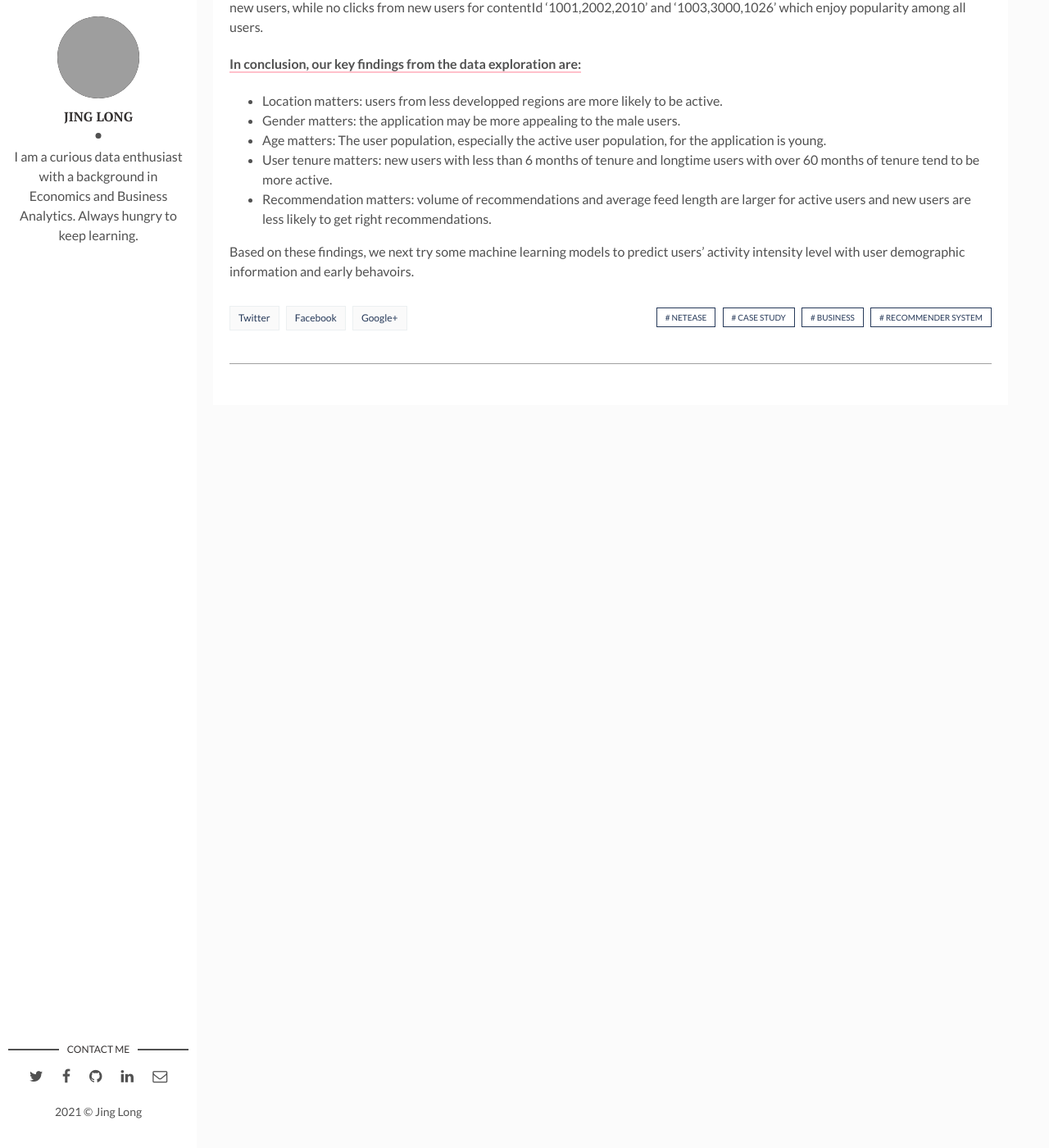
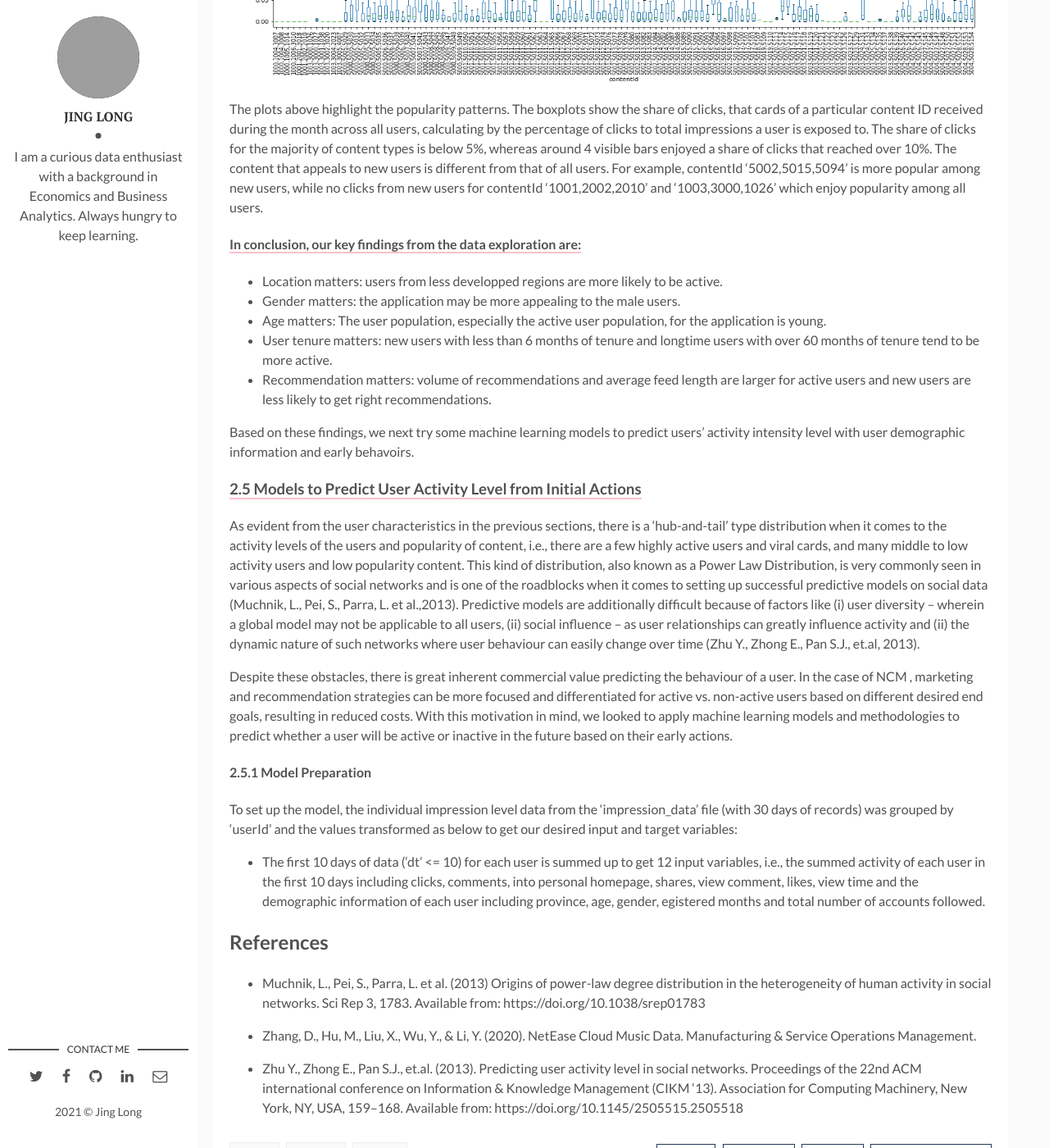
Before and after one commit to jing042323/jing-long, a Jekyll site: the page built from _posts/2021-09-15-NCM.markdown, in a window 1280 px wide and 1400 px high, scrolled down 9066 px. Shown: the whole window at 82% size. Built offline with Jekyll 4.4.1, drawn with Linux system fonts in a browser that asks for light colours; comment, search, counter and statistics services are not loaded; before the commit the page ends 9580 px from its top, so only the background shows below that; some of the changed text lies outside the part shown; grey boxes are pictures that could not be loaded.

Commit message:
update ncm

```diff
--- a/_posts/2021-09-15-NCM.markdown
+++ b/_posts/2021-09-15-NCM.markdown
@@ -63,7 +63,8 @@ The purpose of this analysis is to better understand the behavior of NCM users,
 
 There are plenty of null values in the user demographics dataset, as it is normal that users don't want to give out their personal information during registering. Even though their demographic information is not complete, their behavior data are still worth investigating. Therefore, we include users with null value in the activity intensity analysis, while they are excluded from user demographics analysis.
 
-The code for this part of analysis is available here: [Appendix I](https://github.com/jing042323/Case-Study/tree/main/NCM).
+The code for section 2.1 to 2.4 is available here: [Appendix I](https://github.com/jing042323/Case-Study/blob/main/NCM/Appendix_I_User_Analysis-2.html).
+The code for section 2.5 is available here: [Appendix II](https://github.com/jing042323/Case-Study/tree/main/NCM).
 
 ### <span style="border-bottom:2px solid pink;"> 2.1 Usage Scenarios </span>
 
@@ -153,11 +154,12 @@ In addition to the analysis of user tenure, we look at users' activity patterns
 <p align="center">
 <img src="{{site.baseurl}}/assets/img/NCM/2_4_content1.png" height="220" width="700" />
 <img src="{{site.baseurl}}/assets/img/NCM/2_4_content2.png" height="220" width="700" />
+<img src="{{site.baseurl}}/assets/img/NCM/2_4_content4.png" height="220" width="700" />
 <img src="{{site.baseurl}}/assets/img/NCM/2_4_content3.png" height="220" width="700" />
-<img src="{{site.baseurl}}/assets/img/NCM/2_4_content4.png" height="220" width="700" />
+<img src="{{site.baseurl}}/assets/img/NCM/2_4_content5.png" height="220" width="700" />
 </p>
 
-The active users are exposed to a significantly higher volume of recommendations, and their number of clicks, seconds of viewtime and average feed length are also much larger than those of the inactive users. That indicates that users of active class tend to scroll far down their feed and spend more time on the application, but the inactive users seem to return to the application less often without actively engaging with the content.
+The active users are exposed to a significantly higher volume of recommendations, and their number of clicks, average feed length, seconds of viewtime and number of accounts followed are also much larger than those of the inactive users. That indicates that users of active class tend to scroll far down their feed and follow creators to forwardly get more contents, but the inactive users seem to return to the application less often without actively engaging with the content.
 
 If we look at the number of clicks and the length of feed of all users and new users at the same time, we can find that the average number of clicks for new users (1.34) is smaller than that of all users (1.37), while the average length of feed of new users (4.57) is greater than that of all users (4.26). The intuitive interpretation to this is that new users with less personal information available is less likely to get accurate recomendations on top of their feed and thus scroll down in search of interesting content or leave the tab without clicking, while others who get the right recommendations on top of their feed click on the videos more often.
 
@@ -178,3 +180,34 @@ The plots above highlight the popularity patterns. The boxplots show the share o
 - Recommendation matters: volume of recommendations and average feed length are larger for active users and new users are less likely to get right recommendations.
 
 Based on these findings, we next try some machine learning models to predict users' activity intensity level with user demographic information and early behavoirs.
+
+### <span style="border-bottom:2px solid pink;"> 2.5 Models to Predict User Activity Level from Initial Actions </span>
+
+As evident from the user characteristics in the previous sections, there is a ‘hub-and-tail’ type distribution when it comes to the activity levels of the users and popularity of content, i.e., there are a few highly active users and viral cards, and many middle to low activity users and low popularity content. This kind of distribution, also known as a Power Law Distribution, is very commonly seen in various aspects of social networks and is one of the roadblocks when it comes to setting up successful predictive models on social data (Muchnik, L., Pei, S., Parra, L. et al.,2013). Predictive models are additionally difficult because of factors like (i) user diversity – wherein a global model may not be applicable to all users, (ii) social influence – as user relationships can greatly influence activity and (ii) the dynamic nature of such networks where user behaviour can easily change over time (Zhu Y., Zhong E., Pan S.J., et.al, 2013).
+
+Despite these obstacles, there is great inherent commercial value predicting the behaviour of a user. In the case of NCM , marketing and recommendation strategies can be more focused and differentiated for active vs. non-active users based on different desired end goals, resulting in reduced costs. With this motivation in mind, we looked to apply machine learning models and methodologies to predict whether a user will be active or inactive in the future based on their early actions.
+
+#### 2.5.1 Model Preparation
+
+To set up the model, the individual impression level data from the ‘impression_data’ file (with 30 days of records) was grouped by ‘userId’ and the values transformed as below to get our desired input and target variables:
+- The first 10 days of data (‘dt’ <= 10) for each user is summed up to get 12 input variables, i.e., the summed activity of each user in the first 10 days including clicks, comments, into personal homepage, shares, view comment, likes, view time and the demographic information of each user including province, age, gender, egistered months and total number of accounts followed.
+
+
+
+
+
+
+
+
+
+
+
+
+
+## References
+
+- Muchnik, L., Pei, S., Parra, L. et al. (2013) Origins of power-law degree distribution in the heterogeneity of human activity in social networks. Sci Rep 3, 1783. Available from: https://doi.org/10.1038/srep01783
+
+- Zhang, D., Hu, M., Liu, X., Wu, Y., & Li, Y. (2020). NetEase Cloud Music Data. Manufacturing & Service Operations Management.
+
+- Zhu Y., Zhong E., Pan S.J., et.al. (2013). Predicting user activity level in social networks. Proceedings of the 22nd ACM international conference on Information & Knowledge Management (CIKM '13). Association for Computing Machinery, New York, NY, USA, 159–168. Available from: https://doi.org/10.1145/2505515.2505518
```
Also changed, not shown: assets/img/NCM/2_4_content5.png (added).
